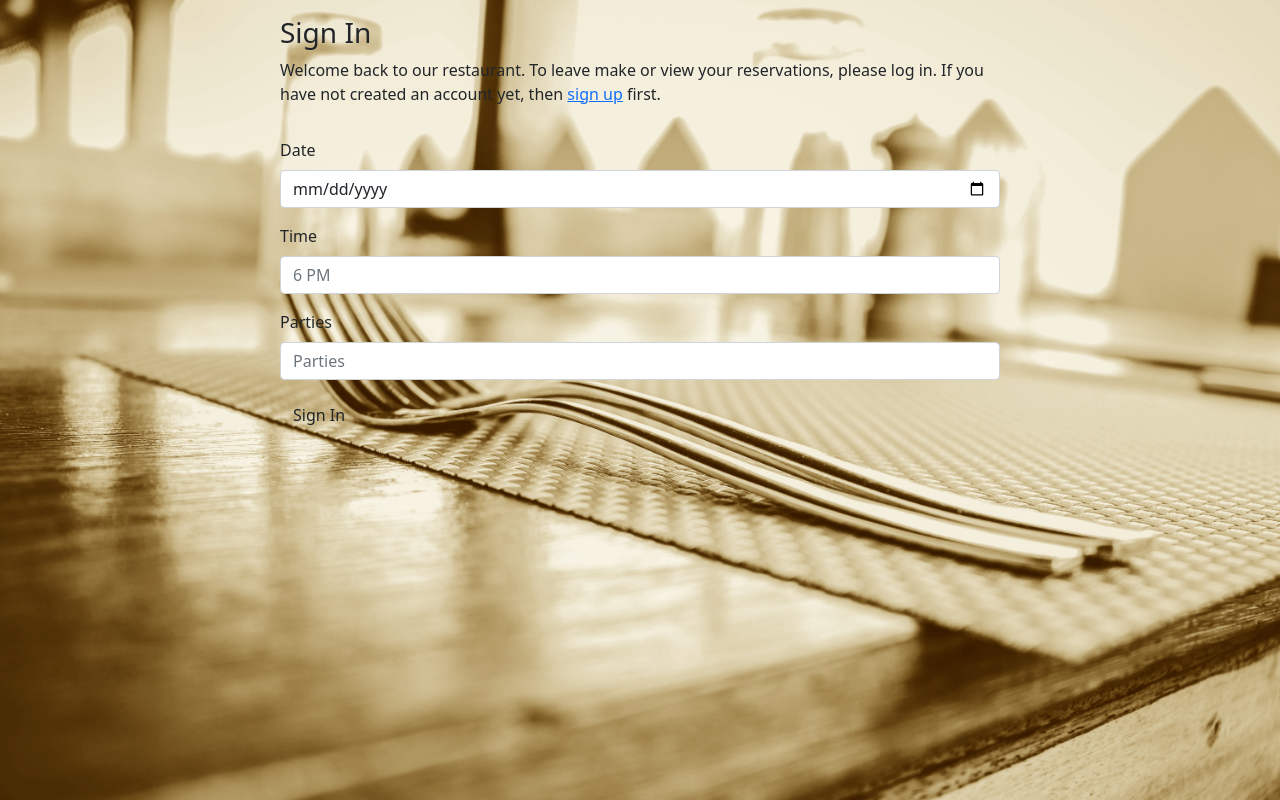
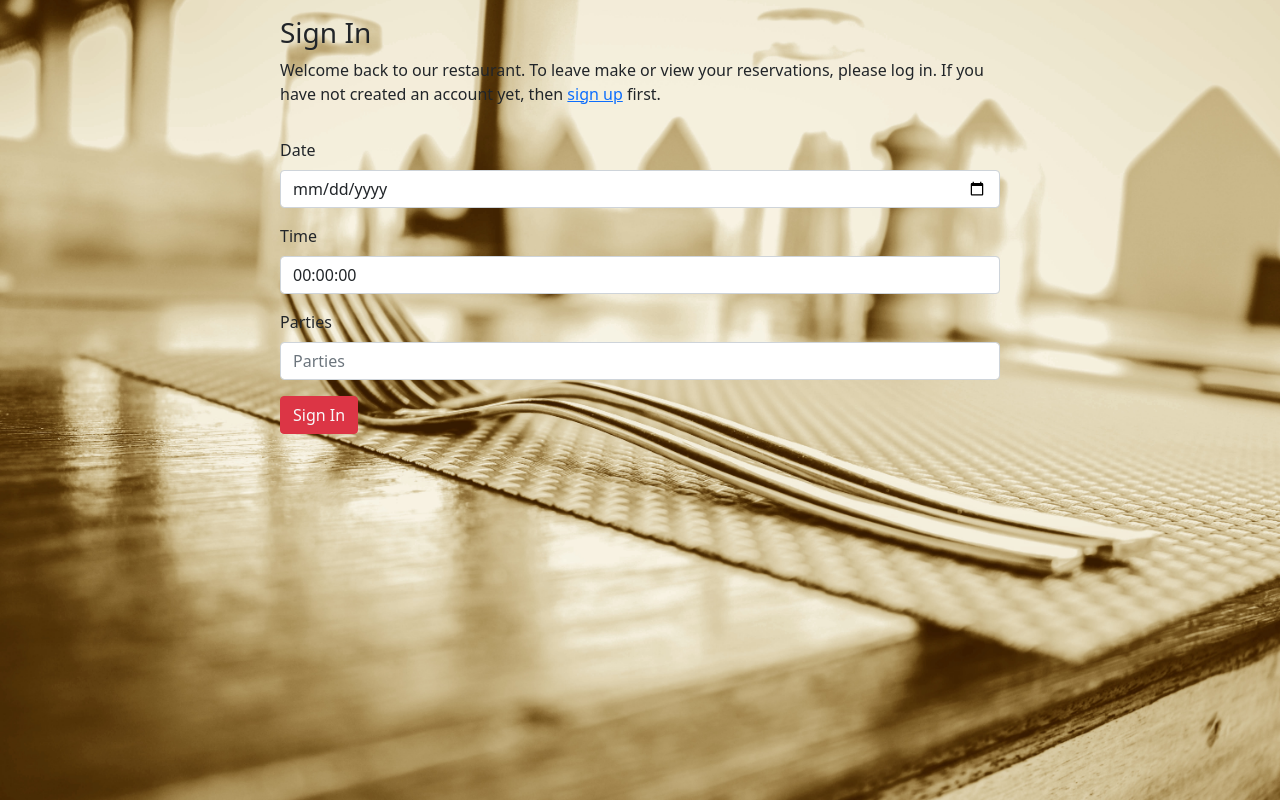
Before and after one commit to jamitag/portfolio-4-restaurant--booking, a Django app: template templates/account/login.html in a window 1280 px wide. Shown: the part 56-856 px from the top of the page. Run offline with Django 4.2, Linux system fonts and the light colour scheme; the template is opened without the code that fills it: values that come from a table or form of the project are taken from there, others are empty; some libraries are stand-ins or nearby versions.

Commit message:
update time field

```diff
--- a/reservation/models.py
+++ b/reservation/models.py
@@ -14,29 +14,14 @@ def get_user():
 
 
 """
-Model for contact form
-"""
-
-# class contact(models.Model):
-#     id = models.UUIDField(primary_key=True, default=uuid.uuid4, editable=False)
-#     first_name = models.CharField(max_length=200)
-#     surname = models.CharField(max_length=200)
-#     email = models.EmailField()
-#     phone_number = models.CharField(max_length=11)
-#     user = models.ForeignKey(User, on_delete=models.CASCADE, default=get_user().pk)
-#     # def __str__(self):
-#     #     return self.first_name
-
-
-"""
 Model for reservations
 """
 
 class Reserve(models.Model):
     id = models.UUIDField(primary_key=True, default=uuid.uuid4, editable=False)
     date = models.DateField()
-    # time = models.TimeField(default=dt.time(00, 00))
-    time = models.CharField(max_length=250, blank=True, null=True)
+    time = models.TimeField(default=dt.time(00, 00))
+    # time = models.CharField(max_length=250, blank=True, null=True)
     parties = models.IntegerField(validators=[MaxValueValidator(50)])
     contact = models.TextField(default='')
     author = models.ForeignKey(User, on_delete=models.CASCADE, null=True)
--- a/templates/account/login.html
+++ b/templates/account/login.html
@@ -28,7 +28,7 @@
                 {% if redirect_field_value %}
                 <input type="hidden" name="{{ redirect_field_name }}" value="{{ redirect_field_value }}" />
                 {% endif %}
-                <button class="btn btn-signup right" type="submit">{% trans "Sign In" %}</button>
+                <button class="btn btn-danger text-light right" type="submit">{% trans "Sign In" %}</button>
             </form>
         </div>
     </div>
```
